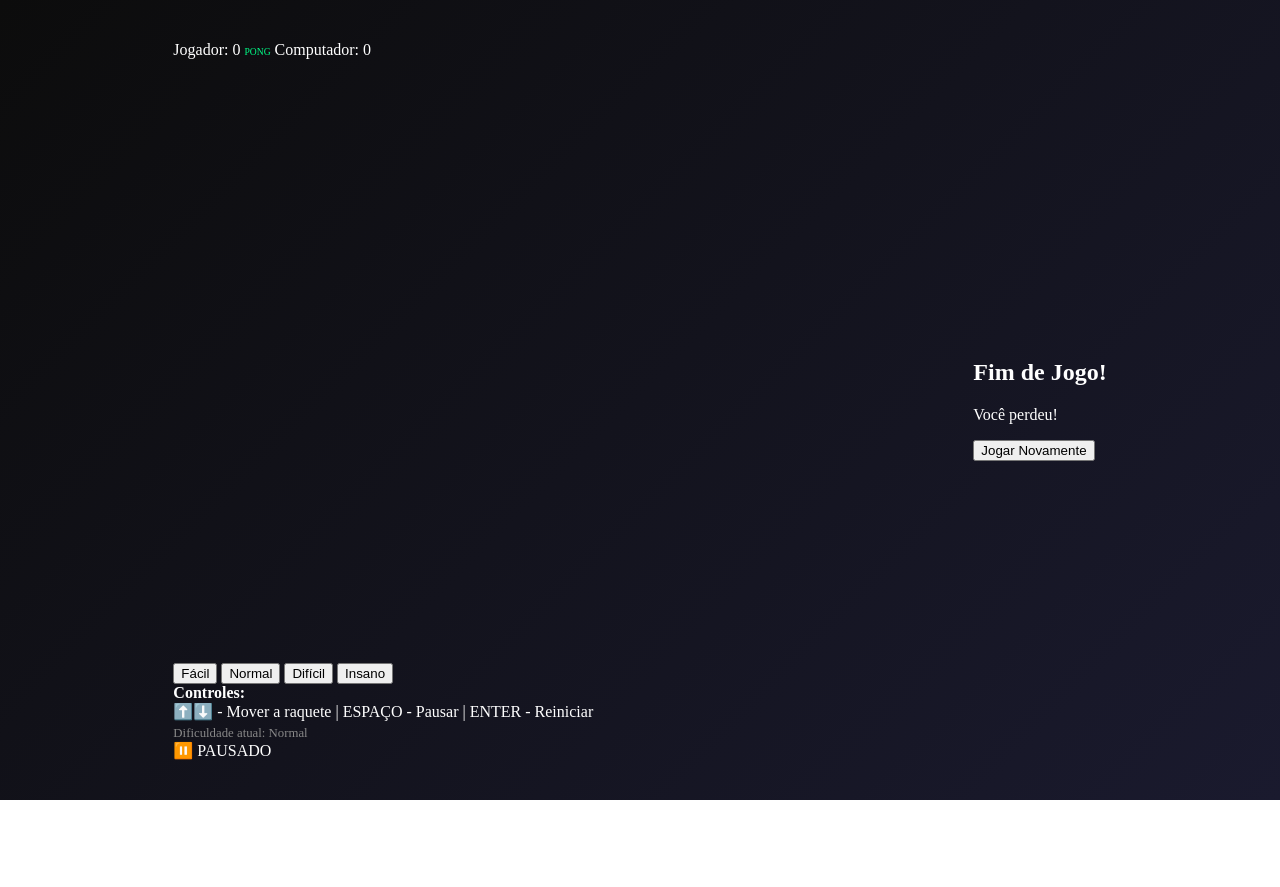
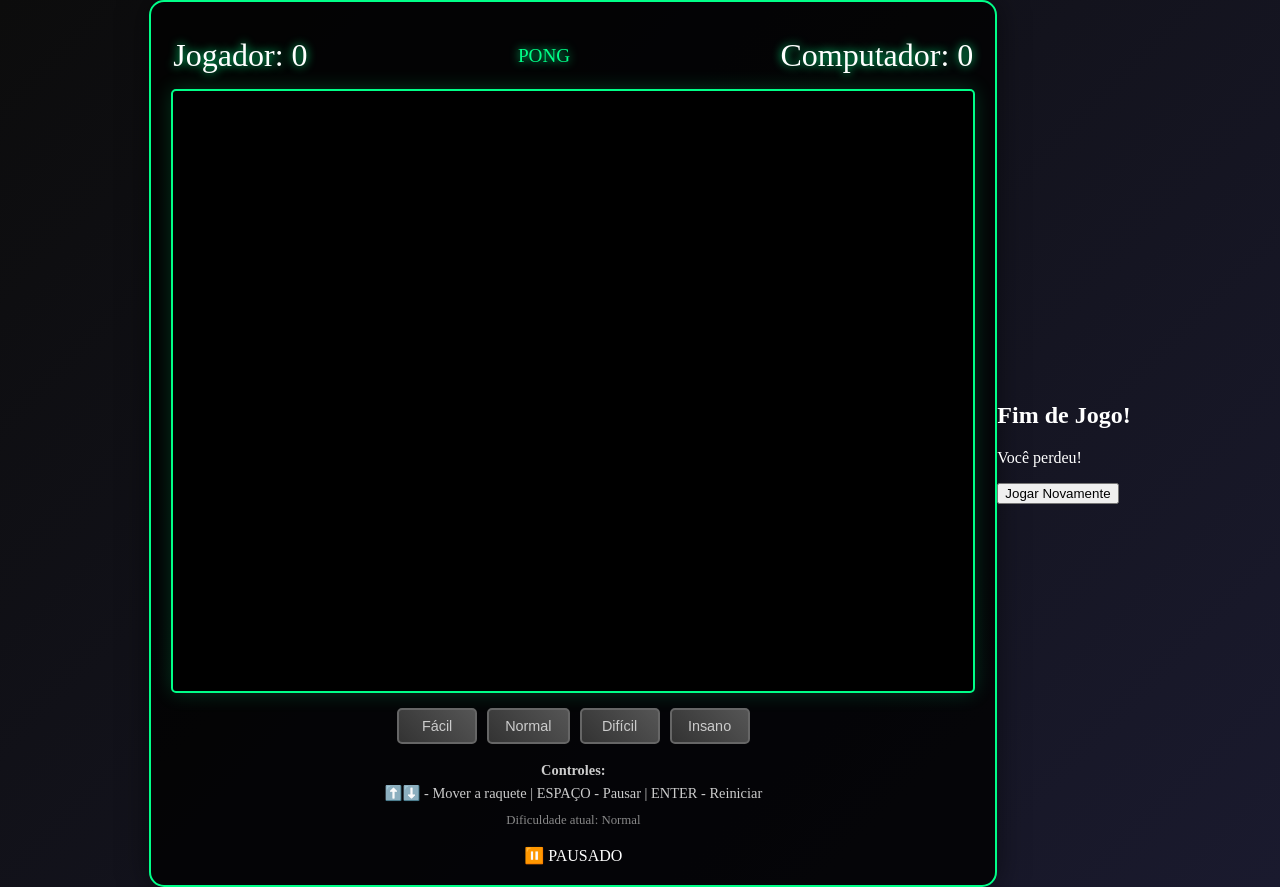
Before and after one commit to GabrielVancoDev/Pong-Moderno, a plain HTML site: page index.html in a window 1280 px wide. Before the commit the page ends 800 px from the top, so only its background shows below. Drawn offline with Linux system fonts and the light colour scheme.

Commit message:
Finalizando o visual da interface do jogo. Estilizando a pontuação, delimitando bordas para o painel do jogo e botões de seleção de dificuldade.

```diff
--- a/index.html
+++ b/index.html
@@ -16,16 +16,16 @@
       <canvas id="gameCanvas" width="800" height="600"></canvas>
 
       <div class="difficulty-selector">
-        <button class="dificulty-btn" onclick="setDiffculty('easy')">
+        <button class="difficulty-btn" onclick="setDiffculty('easy')">
           Fácil
         </button>
-        <button class="dificulty-btn" onclick="setDiffculty('normal')">
+        <button class="difficulty-btn" onclick="setDiffculty('normal')">
           Normal
         </button>
-        <button class="dificulty-btn" onclick="setDiffculty('hard')">
+        <button class="difficulty-btn" onclick="setDiffculty('hard')">
           Difícil
         </button>
-        <button class="dificulty-btn" onclick="setDiffculty('insane')">
+        <button class="difficulty-btn" onclick="setDiffculty('insane')">
           Insano
         </button>
       </div>
--- a/src/style/style.css
+++ b/src/style/style.css
@@ -9,3 +9,69 @@ body {
   font-family: Arial monospace;
   color: #fff;
 }
+
+.game-container {
+  text-align: center;
+  background: rgba(0, 0, 0, 0.8);
+  box-shadow: 0 0 30px rgba(0, 0, 0, 0.5);
+  border: 2px solid #00ff88;
+  padding: 20px;
+  border-radius: 15px;
+}
+
+canvas {
+  border: 2px solid #00ff88;
+  background: #000;
+  display: block;
+  margin: 0 auto;
+  border-radius: 5px;
+  box-shadow: 0 0 20px rgba(0, 255, 136, 0.2);
+}
+
+.score {
+  font-size: 2rem;
+  margin: 15px 0;
+  text-shadow: 0 0 10px #00ff88;
+  display: flex;
+  justify-content: space-between;
+  align-items: center;
+  max-width: 800px;
+  margin: 15px auto;
+}
+
+.controls {
+  margin: 15px 0;
+  font-size: 0.9em;
+  color: #ccc;
+  line-height: 1.6;
+}
+
+.difficulty-selector {
+  margin: 15px 0;
+  display: flex;
+  justify-content: center;
+  gap: 10px;
+  flex-wrap: wrap;
+}
+
+.difficulty-btn {
+  background: linear-gradient(45deg, #333, #555);
+  border: 2px solid #666;
+  padding: 8px 16px;
+  color: #ccc;
+  font-size: 0.9em;
+  border-radius: 5px;
+  cursor: pointer;
+  transition: all 0.3s;
+  min-width: 80px;
+}
+
+.difficulty-btn.active {
+  background: linear-gradient(45deg, #00ff88, #00cc6a);
+  color: #000;
+}
+
+.difficulty-btn:hover:not(.active) {
+    background: linear-gradient(45deg, #555, #777);
+    border-color: #888;
+}
```
